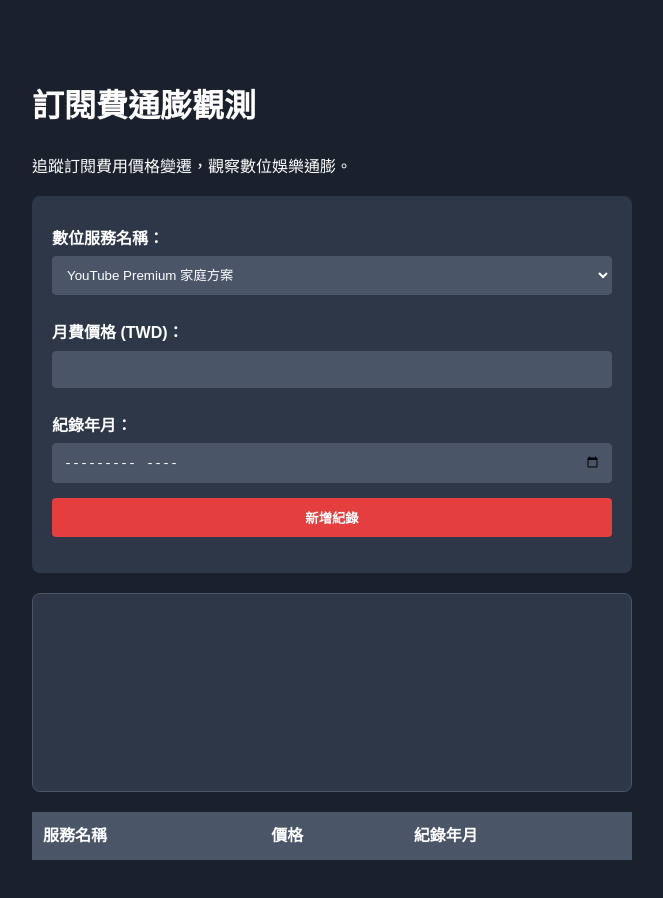
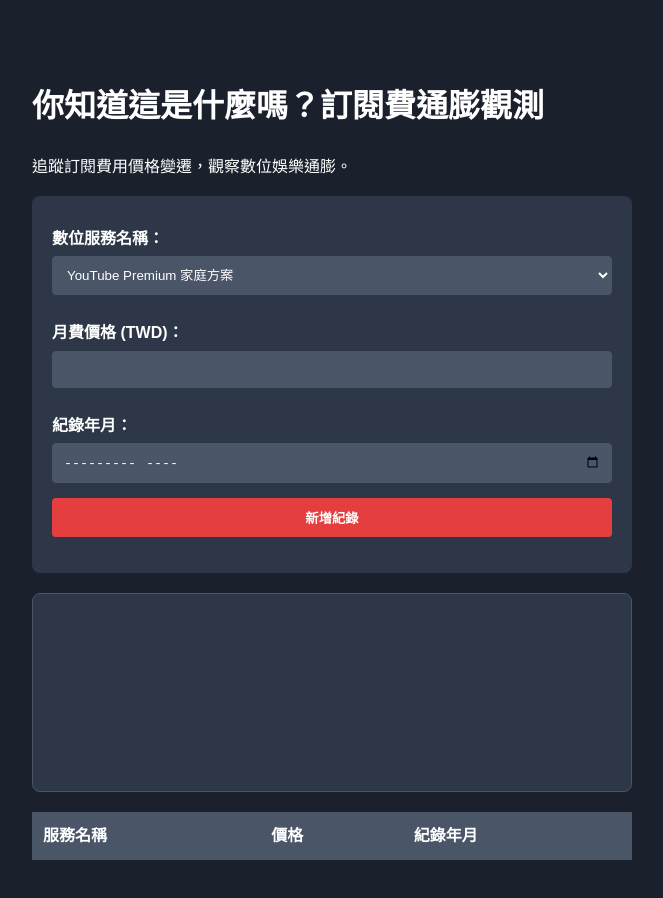
Before and after one commit to u6u83wu7-hub/WEB_Inflation, a website: page public/index.html in a window 1280 px wide. Shown: the whole page, without its empty margins (308-971 px from the left). Drawn offline with nearby package versions, Linux system fonts and the light colour scheme; no server answers.

Commit message:
網頁調整

```diff
--- a/public/index.html
+++ b/public/index.html
@@ -2,14 +2,14 @@
 <html lang="zh-TW">
 <head>
     <meta charset="UTF-8">
-    <title>數位生存成本：訂閱費通膨觀測</title>
+    <title>你知道這是什麼嗎？訂閱費通膨觀測</title>
     <!-- 這裡引入你的 CSS 檔案 -->
     <link rel="stylesheet" href="style.css">
     <script src="https://cdn.jsdelivr.net/npm/chart.js"></script>
 </head>
 <body>
 
-    <h1>訂閱費通膨觀測</h1>
+    <h1>你知道這是什麼嗎？訂閱費通膨觀測</h1>
     <p>追蹤訂閱費用價格變遷，觀察數位娛樂通膨。</p>
 
     <!-- 輸入表單 -->
```
